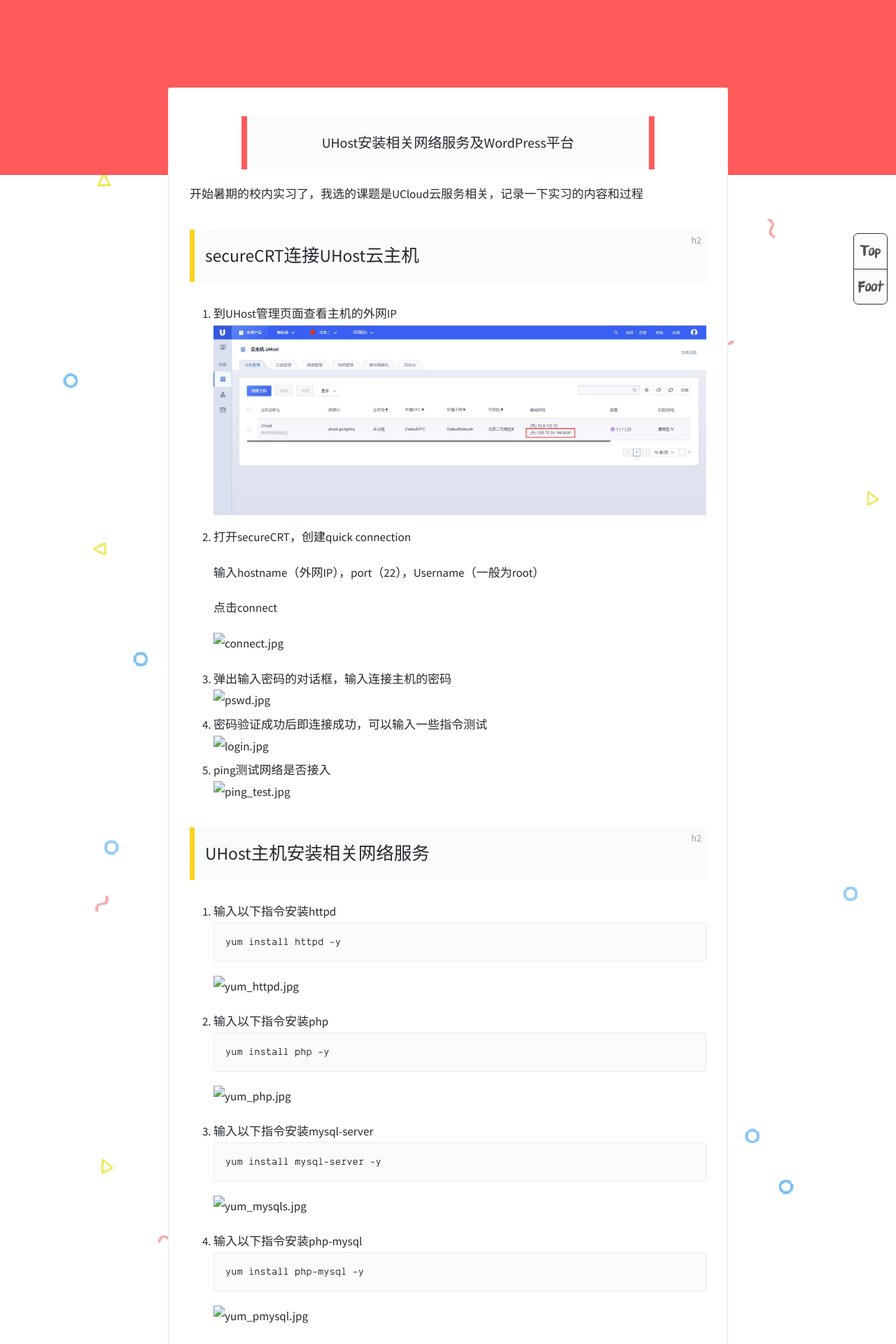
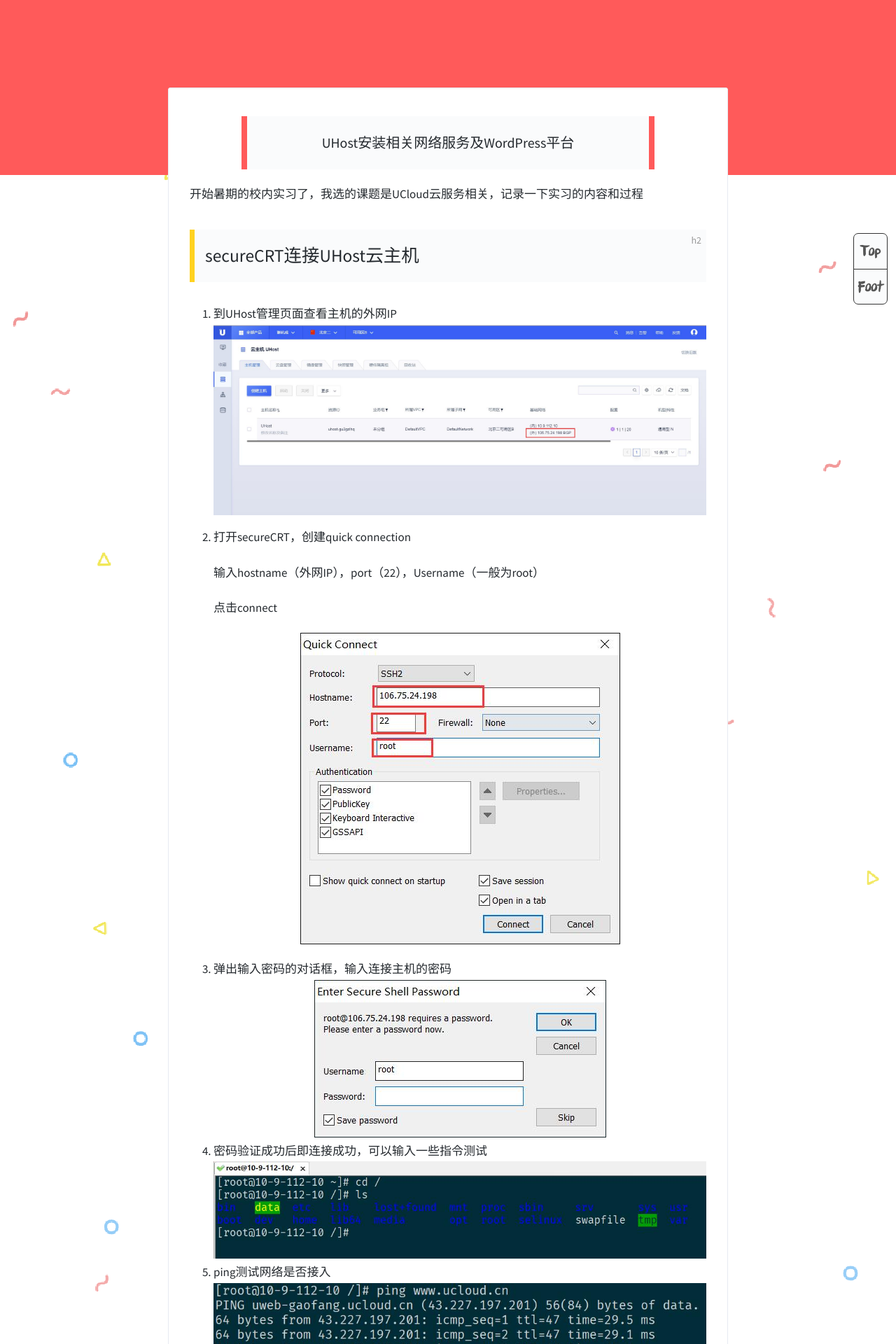
Before and after one commit to XieHangcheng/blog, a Jekyll site: the page built from _posts/2020-07-20-ucloud.md, in a window 1280 px wide. Shown: the part 375-2295 px from the top of the page at 70% size. Built offline with Jekyll 4.4.1, drawn with Linux system fonts in a browser that asks for light colours; comment, search, counter and statistics services are not loaded.

Commit message:
Update 2020-07-20-ucloud.md

````diff
--- a/_posts/2020-07-20-ucloud.md
+++ b/_posts/2020-07-20-ucloud.md
@@ -19,13 +19,13 @@
 
    点击connect
 
-   ![connect.jpg](../assets/20200720/connect.jpg)
+   ![connect.jpg](/assets/20200720/connect.jpg)
 3. 弹出输入密码的对话框，输入连接主机的密码
-   ![pswd.jpg](../assets/20200720/pswd.jpg)
+   ![pswd.jpg](/assets/20200720/pswd.jpg)
 4. 密码验证成功后即连接成功，可以输入一些指令测试
-   ![login.jpg](../assets/20200720/login.jpg)
+   ![login.jpg](/assets/20200720/login.jpg)
 5. ping测试网络是否接入
-   ![ping_test.jpg](../assets/20200720/ping_test.jpg)
+   ![ping_test.jpg](/assets/20200720/ping_test.jpg)
 
 ## UHost主机安装相关网络服务
 
@@ -33,30 +33,30 @@
    ```
    yum install httpd -y
    ```
-   ![yum_httpd.jpg](../assets/20200720/yum_httpd.jpg)
+   ![yum_httpd.jpg](/assets/20200720/yum_httpd.jpg)
 2. 输入以下指令安装php
    ```
    yum install php -y
    ```
-   ![yum_php.jpg](../assets/20200720/yum_php.jpg)
+   ![yum_php.jpg](/assets/20200720/yum_php.jpg)
 3. 输入以下指令安装mysql-server
    ```
    yum install mysql-server -y
    ```
-   ![yum_mysqls.jpg](../assets/20200720/yum_mysqls.jpg)
+   ![yum_mysqls.jpg](/assets/20200720/yum_mysqls.jpg)
 4. 输入以下指令安装php-mysql
    ```
    yum install php-mysql -y
    ```
-   ![yum_pmysql.jpg](../assets/20200720/yum_pmysql.jpg)
+   ![yum_pmysql.jpg](/assets/20200720/yum_pmysql.jpg)
 5. 输入以下指令启动服务
    ```
    service httpd start
    service mysqld start
    ```
-   ![start_service.jpg](../assets/20200720/start_service.jpg)
+   ![start_service.jpg](/assets/20200720/start_service.jpg)
 6. 启动服务后，通过访问主机外网IP地址可以看到默认页面
-   ![test_php.jpg](../assets/20200720/test_php.jpg)
+   ![test_php.jpg](/assets/20200720/test_php.jpg)
 
 ## 安装WordPress服务
 1. 输入以下命令切换至web服务目录
@@ -67,38 +67,38 @@
    ```
    wget http://ucy.cn-bj.ufileos.com/wordpress-5.1.3-zh_CN.zip
    ```
-   ![get_wdpress.jpg](../assets/20200720/get_wdpress.jpg)
+   ![get_wdpress.jpg](/assets/20200720/get_wdpress.jpg)
 2. 将下载的压缩包解压
 
    首先我们需要安装一个解压缩工具unzip，输入以下命令安装
    ```
    yum install unzip -y
    ```
-   ![yum_unzip.jpg](../assets/20200720/yum_unzip.jpg)
+   ![yum_unzip.jpg](/assets/20200720/yum_unzip.jpg)
    安装完成后，输入以下命令解压
    ```
    unzip wordpress-5.1.3-zh_CN.zip
    ```
-   ![unzip.jpg](../assets/20200720/unzip.jpg)
+   ![unzip.jpg](/assets/20200720/unzip.jpg)
 3. 解压完成后，在浏览器中输入地址 “外网IP/wordpress/”,可访问安装页面
-   ![install_wdpress.jpg](../assets/20200720/install_wdpress.jpg)
+   ![install_wdpress.jpg](/assets/20200720/install_wdpress.jpg)
    我们发现，要安装wordpress，提示需要准备好一些信息，如数据库信息，因此我们需要先在mysql中创建一个相应的数据库
 4. 输入以下命令登录mysql
    ```
    mysql -u root -p
    ```
-   ![login-mysql.jpg](../assets/20200720/login-mysql.jpg)
+   ![login-mysql.jpg](/assets/20200720/login-mysql.jpg)
 5. 在MySQL控制台中输入以下命令，创建wordpress数据库,然后退出
    ```
    CREATE DATABASE wordpress;
    exit
    ```
-   ![create_db.jpg](../assets/20200720/create_db.jpg)
+   ![create_db.jpg](/assets/20200720/create_db.jpg)
    然后回到浏览器中的wordpress安装页面，点击 现在就开始
 6. 输入所需要的信息，然后点击 提交
-   ![wp_info.jpg](../assets/20200720/wp_info.jpg)
+   ![wp_info.jpg](/assets/20200720/wp_info.jpg)
 7. 之后会跳转到如下页面，告诉我们无法写入该配置文件，需要我们手动写入
-   ![start_install.jpg](../assets/20200720/start_install.jpg)
+   ![start_install.jpg](/assets/20200720/start_install.jpg)
 8. 输入以下命令切换至wordpress工作目录
    ```
    cd /var/www/html/wordpress/
@@ -108,25 +108,25 @@
    wget http://ucy.cn-bj.ufileos.com/wp-config.php
    ```
 9. 回到浏览器，点击 现在安装，然后即可进入正式的安装程序，填写相关信息，之后点击 安装WordPress
-   ![install.jpg](../assets/20200720/install.jpg)
+   ![install.jpg](/assets/20200720/install.jpg)
 
 ## 使用WordPress发布第一篇文章
 1. WordPress安装完成后，可登录此平台
-   ![login_wp.jpg](../assets/20200720/login_wp.jpg)
+   ![login_wp.jpg](/assets/20200720/login_wp.jpg)
 2. 登陆成功后，点击侧边菜单栏中的文章，然后点击写文章
-   ![write.jpg](../assets/20200720/write.jpg)
+   ![write.jpg](/assets/20200720/write.jpg)
 3. 文章编辑完成后，点击页面右上角的发布按钮，即可发布文章
-   ![press.jpg](../assets/20200720/press.jpg)
+   ![press.jpg](/assets/20200720/press.jpg)
 4. 发布成功的文章可以在文章管理页面中看到
-   ![done.jpg](../assets/20200720/done.jpg)
+   ![done.jpg](/assets/20200720/done.jpg)
 
 ## 为UHost主机制作镜像
 1. 首先将UHost主机关闭，在主机管理页面将横向滚动条拉至最右,在更多按钮中选择关闭
-   ![shutdown.jpg](../assets/20200720/shutdown.jpg)
+   ![shutdown.jpg](/assets/20200720/shutdown.jpg)
    等待主机关闭成功出现以下提示
-   ![shutdown_s.jpg](../assets/20200720/shutdown_s.jpg)
+   ![shutdown_s.jpg](/assets/20200720/shutdown_s.jpg)
 2. 主机关闭后，在更多按钮中选择 更多操作-制作镜像
-   ![iso.jpg](../assets/20200720/iso.jpg)
+   ![iso.jpg](/assets/20200720/iso.jpg)
 3. 填入镜像的描述信息，点击确定
-   ![iso_info.jpg](../assets/20200720/iso_info.jpg)
+   ![iso_info.jpg](/assets/20200720/iso_info.jpg)
    之后，镜像就开始制作了
````
